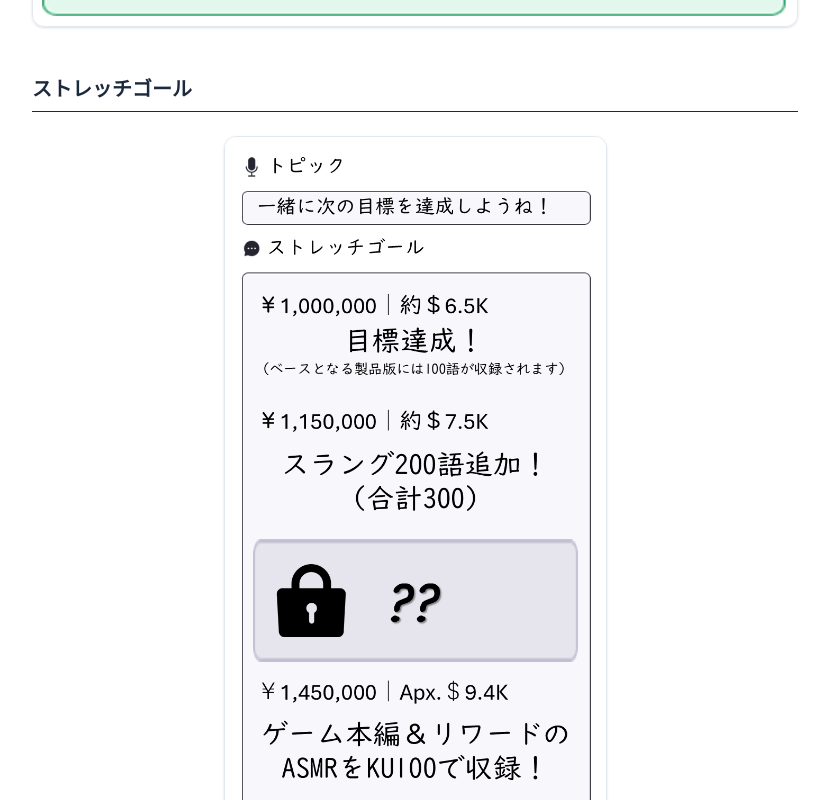
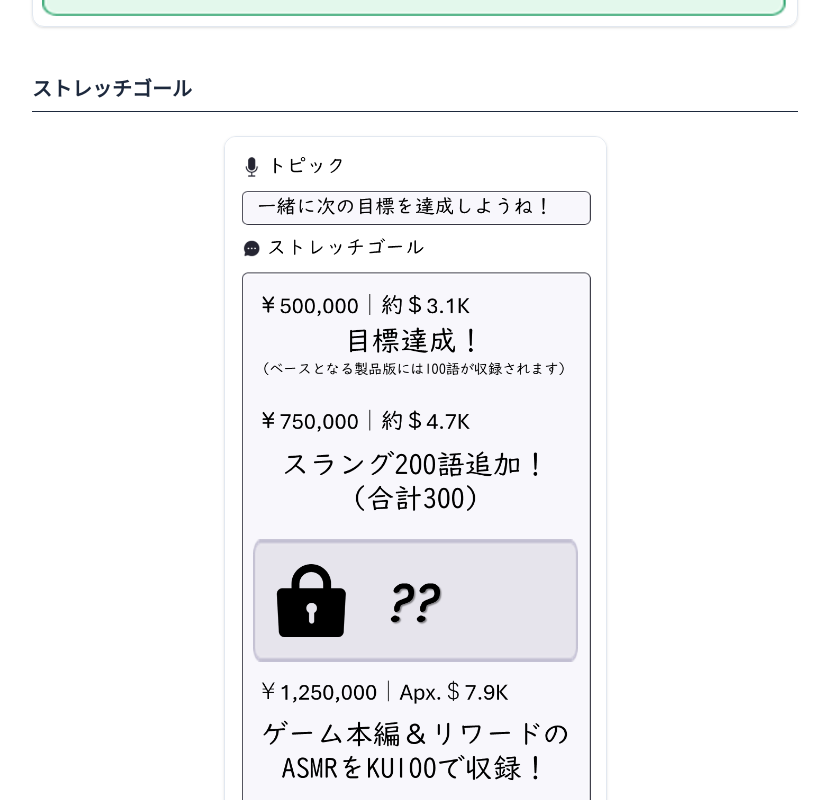
Before and after one commit to ejpasayama-bit/easyjstudio, a React (Vite) app: page /ks-guide in a window 1280 px wide. Shown: the part 5680-6480 px from the top of the page, without its empty margins (225-1054 px from the left). Built offline with nearby package versions, Linux system fonts and the light colour scheme; a web font is replaced by a local one.

Commit message:
Initial commit: EasyJ Studio Website with i18n

```diff
--- a/src/pages/KickstarterGuide.jsx
+++ b/src/pages/KickstarterGuide.jsx
@@ -152,7 +152,7 @@ const KickstarterGuide = () => {
             <div className="space-y-6 mt-12">
               <h3 className="text-xl font-bold text-slate-800 border-b pb-2">ストレッチゴール</h3>
               <div className="flex justify-center">
-                <img src="/ks-guide/stretch_goal_jp.PNG" alt="ストレッチゴール" className="w-full md:w-1/2 h-auto rounded-xl shadow-sm border border-slate-200" />
+                <img src="/ks-guide/stretch_goal_jp_1.PNG" alt="ストレッチゴール" className="w-full md:w-1/2 h-auto rounded-xl shadow-sm border border-slate-200" />
               </div>
               <p className="text-lg text-slate-600 bg-slate-50 p-6 rounded-2xl border border-slate-100">
                 <strong className="text-indigo-600 block mb-2">※ストレッチゴールとは？</strong>
```
Also changed, not shown: public/ks-guide/stretch_goal_jp.PNG (deleted), public/ks-guide/stretch_goal_jp_1.PNG (added).
